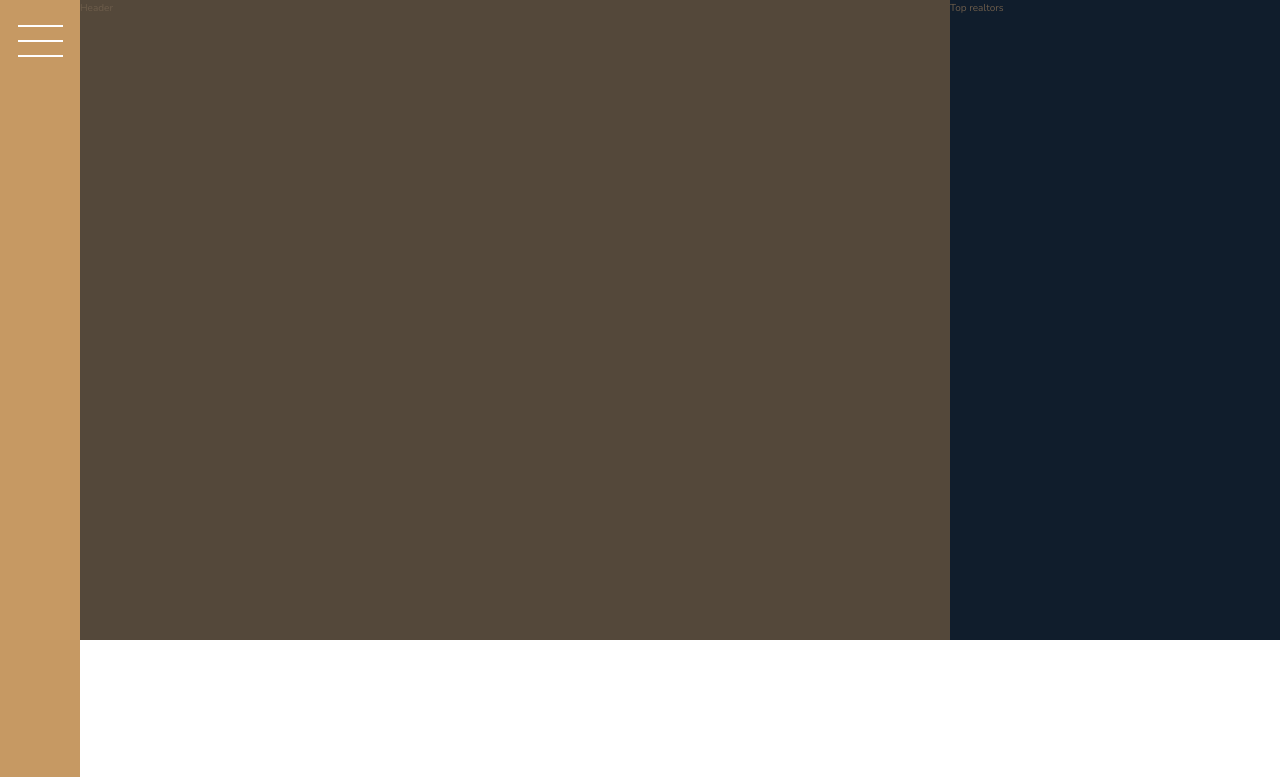
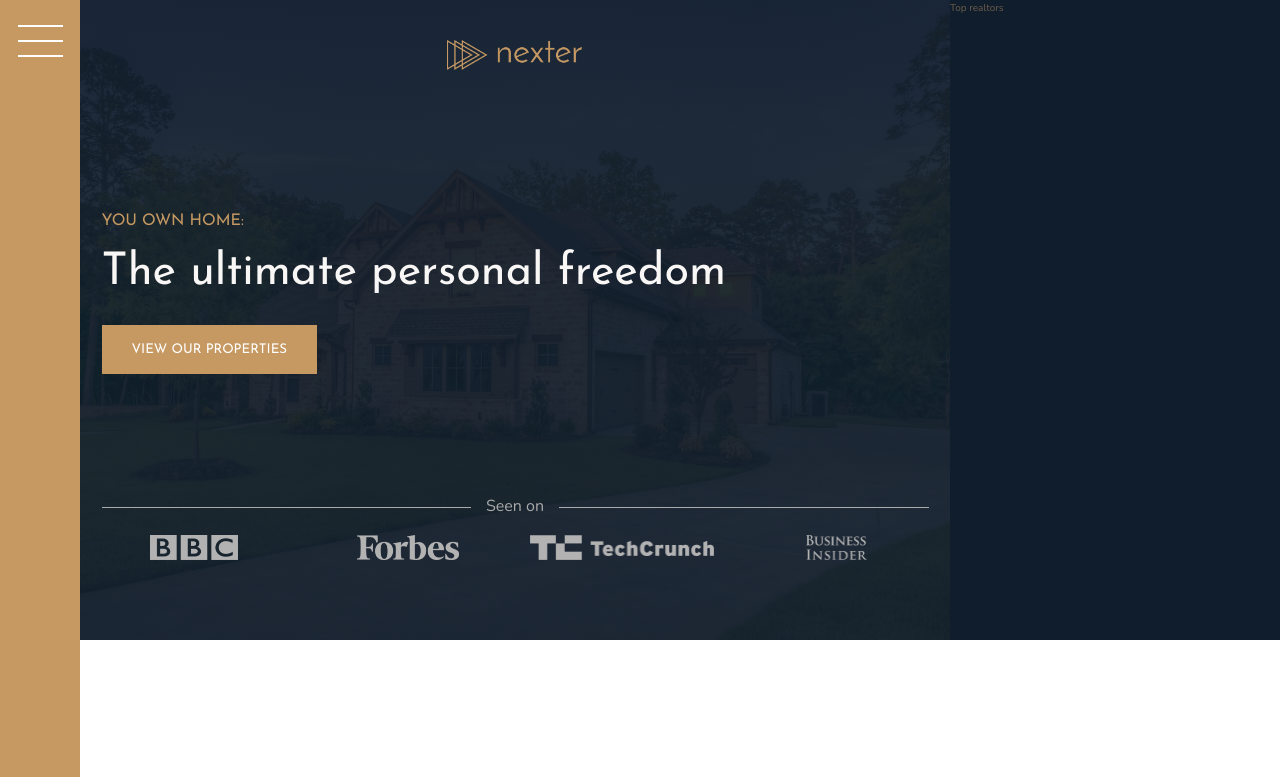
Before and after one commit to lasjorg/tut-nexter, a website: page index.html in a window 1280 px wide. Shown: the top 777 px of the page. Drawn offline with nearby package versions, Linux system fonts and the light colour scheme.

Commit message:
Add header

```diff
--- a/index.html
+++ b/index.html
@@ -20,7 +20,17 @@
     </div>
 
     <header class="header">
-        Header
+        <img src="img/logo.png" alt="Logo" class="header__logo">
+        <h3 class="heading-3">You own home:</h3>
+        <h1 class="heading-1">The ultimate personal freedom</h1>
+        <button class="btn header__btn">View our properties</button>
+        <div class="header__seenon-text">Seen on</div>
+        <div class="header__seenon-logos">
+            <img src="img/logo-bbc.png" alt="Seen on logo 1">
+            <img src="img/logo-forbes.png" alt="Seen on logo 2">
+            <img src="img/logo-techcrunch.png" alt="Seen on logo 3">
+            <img src="img/logo-bi.png" alt="Seen on logo 3">
+        </div>
     </header>
 
     <div class="realtors">
--- a/sass/_header.scss
+++ b/sass/_header.scss
@@ -1,4 +1,59 @@
 .header {
+  display: grid;
+  grid-template-columns: max-content;
+  grid-template-rows: 1fr min-content 6rem 1fr;
+  grid-row-gap: 1.5rem;
+  justify-content: center;
+  padding: 8rem;
+  padding-top: 4rem;
+  background-image: linear-gradient( rgba($color-secondary, 0.93), rgba($color-secondary, 0.93)), url('../img/hero.jpeg');
+  background-size: cover;
+  background-position: center;
   background-color: $color-grey-dark-1;
   grid-column: full-start / col-end 6;
+
+  &__logo {
+    height: 3rem;
+    justify-self: center;
+  }
+
+  &__btn {
+    justify-self: start;
+    align-self: start;
+  }
+
+  &__seenon-text {
+    display: grid;
+    grid-template-columns: 1fr max-content 1fr;
+    grid-column-gap: 1.5rem;
+    align-items: center;
+
+    font-size: 1.6rem;
+    color: $color-grey-light-2;
+
+    &::before,
+    &::after {
+      content: '';
+      background-color: currentColor;
+      height: 1px;
+    }
+
+  }
+
+  &__seenon-logos {
+    display: grid;
+    grid-template-columns: repeat(4, 1fr);
+    grid-column-gap: 3rem;
+    justify-items: center;
+
+    img {
+      height: 2.5rem;
+      filter: brightness(70%);
+
+      @supports not (filter: brightness(0)) {
+        opacity: 0.5;
+      }
+    }
+  }
+
 }
--- a/sass/_typography.scss
+++ b/sass/_typography.scss
@@ -5,6 +5,9 @@
 
 .heading-1 {
   @extend %heading;
+  font-size: 4.5rem;
+  color: $color-grey-light-1;
+  line-height: 1;
 }
 
 .heading-2 {
```
Also changed, not shown: css/style.css.
